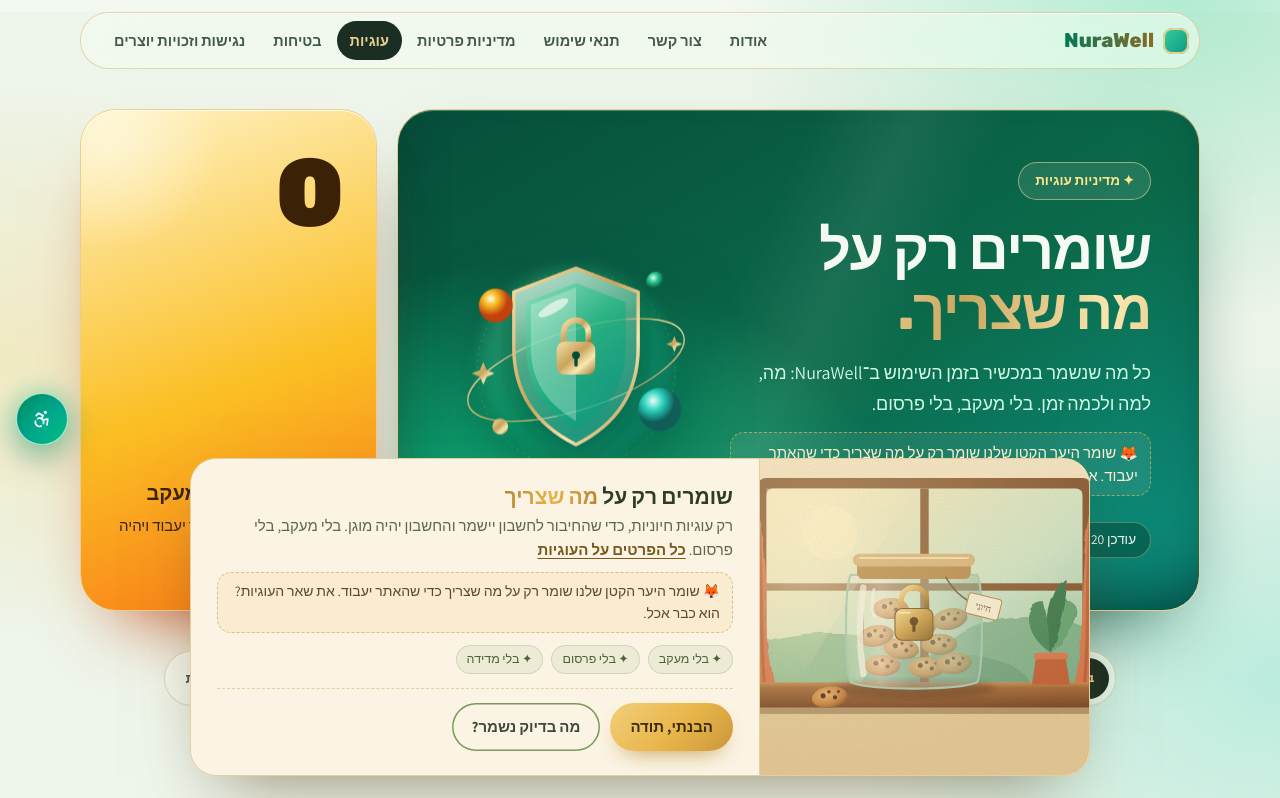
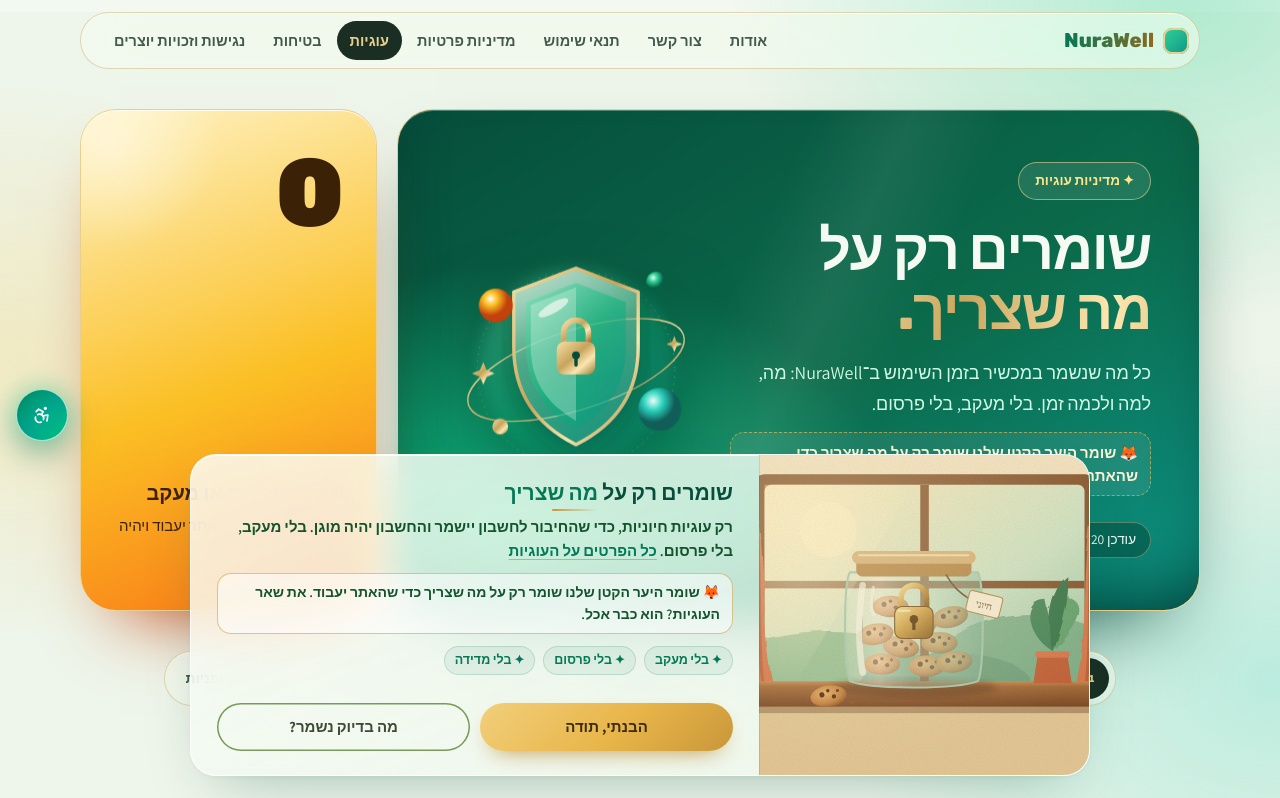
Before and after one commit to danielsbhaucc-dot/NuraWell, a Next.js app in the folder apps/web/: page /cookies in a window 1280 px wide. Shown: the top 798 px of the page. Built offline with nearby package versions, Linux system fonts and the light colour scheme.

Commit message:
style(cookies): frosted cream-green glass, brand-emerald hairlines, gold only as accents (#229)
Co-authored-by: Grok Bot <bot@nurawell.ai>

```diff
--- a/apps/web/components/legal/cookies/cookie-notice.css
+++ b/apps/web/components/legal/cookies/cookie-notice.css
@@ -1,58 +1,64 @@
-.cn-root,.cn-wink,.cn-inline{--cn-bg:#f6f0e2;--cn-cream:#fbf4e4;--cn-fg:#3d4a35;--cn-mut:#5f6650;--cn-line:#e2cf9f;--cn-gold:#c9973a;--cn-gl:#e8b54a;--cn-olive:#7a9a5c;--cn-forest:#2f3d26;font-family:var(--font-assistant),var(--font-heebo),system-ui,sans-serif;color:var(--cn-fg);text-align:right}
+.cn-root,.cn-wink,.cn-inline{--cn-bg:rgba(245,250,242,.78);--cn-solid:#f5faf2;--cn-fg:#064e3b;--cn-mut:#14532d;--cn-em:#047857;--cn-hair:rgba(4,120,87,.16);--cn-gold:#c9973a;--cn-fg2:#3d4a35;--cn-olive:#7a9a5c;font-family:var(--font-assistant),var(--font-heebo),system-ui,sans-serif;color:var(--cn-fg);text-align:right}
 .cn-root *{box-sizing:border-box}
-.cn-h{font-family:var(--font-rubik),var(--font-heebo),sans-serif;font-weight:800;font-size:21px;line-height:1.3;color:var(--cn-forest);margin:0 0 4px}
-.cn-gold{background:linear-gradient(90deg,#b8862e,#e8b54a,#b8862e);-webkit-background-clip:text;background-clip:text;color:transparent}
-.cn-p{font-size:15px;line-height:1.6;color:var(--cn-mut);margin:0}
-.cn-p a,.cn-more{color:#7a5a1c;font-weight:700;text-decoration:underline;text-underline-offset:3px}
-.cn-wink{margin:10px 0 0;padding:8px 12px;border-radius:14px;background:#e8b54a1f;border:1px dashed #c9973a88;font-size:14px;line-height:1.55;color:#5a4a2a}
+.cn-glass,.cn-banner,.cn-pn{background:linear-gradient(160deg,rgba(250,253,248,.86),rgba(236,246,236,.74));-webkit-backdrop-filter:blur(22px) saturate(1.6);backdrop-filter:blur(22px) saturate(1.6);border:1px solid rgba(255,255,255,.75);box-shadow:inset 0 1px 0 rgba(255,255,255,.9),0 24px 60px -28px rgba(6,78,59,.38),0 2px 8px -4px rgba(6,78,59,.12)}
+.cn-h{font-family:var(--font-rubik),var(--font-heebo),sans-serif;font-weight:800;font-size:21px;line-height:1.3;color:var(--cn-fg);margin:0 0 4px}
+.cn-gold{color:var(--cn-em)}
+.cn-gold:after{content:'';display:block;height:2px;width:46px;margin-top:3px;border-radius:2px;background:linear-gradient(90deg,var(--cn-gold),transparent)}
+.cn-h .cn-gold{display:inline-block}
+.cn-p{font-size:15px;line-height:1.6;color:var(--cn-mut);font-weight:600;margin:0}
+.cn-p a,.cn-more{color:var(--cn-em);font-weight:800;text-decoration:underline;text-decoration-color:rgba(201,151,58,.7);text-underline-offset:3px}
+.cn-wink{margin:10px 0 0;padding:8px 12px;border-radius:14px;background:rgba(255,255,255,.55);border:1px solid rgba(201,151,58,.55);font-size:14px;line-height:1.55;color:var(--cn-mut);font-weight:600}
 .cn-art{background:url(/cookie-jar.svg) center/cover no-repeat}
-.cn-banner{position:fixed;z-index:60;inset:auto 12px 12px;max-width:900px;margin:0 auto;background:var(--cn-cream);border:1.5px solid var(--cn-line);border-radius:26px;overflow:hidden;box-shadow:0 30px 70px -30px #5a4420aa;animation:cn-up .45s cubic-bezier(.2,.8,.2,1)}
-.cn-banner .cn-art{height:168px;border-bottom:1.5px solid var(--cn-line)}
+.cn-banner{position:fixed;z-index:60;inset:auto 12px 12px;max-width:900px;margin:0 auto;border-radius:26px;overflow:hidden;animation:cn-up .45s cubic-bezier(.2,.8,.2,1)}
+.cn-banner .cn-art{height:168px;border-bottom:1px solid var(--cn-hair)}
 .cn-bwrap{padding:18px 20px}
 .cn-chips{display:none;gap:8px;flex-wrap:wrap;margin-top:12px}
-.cn-chips span{font-size:12.5px;padding:4px 10px;border-radius:99px;background:#7a9a5c1a;color:#4d6338;border:1px solid #7a9a5c40}
+.cn-chips span{font-size:12.5px;font-weight:700;padding:4px 10px;border-radius:99px;background:rgba(4,120,87,.07);color:var(--cn-em);border:1px solid var(--cn-hair)}
+.cn-btns{display:flex;gap:10px;margin-top:14px;padding-top:14px;border-top:1px solid var(--cn-hair)}
+.cn-btn:focus-visible,.cn-x:focus-visible,.cn-cat summary:focus-visible,.cn-more:focus-visible{outline:3px solid var(--cn-em);outline-offset:2px}
+@media(min-width:760px){.cn-banner{display:flex;bottom:24px}.cn-banner .cn-art{flex:0 0 330px;height:auto;min-height:220px;border-bottom:0;border-inline-end:1px solid var(--cn-hair)}.cn-bwrap{flex:1;padding:24px 26px}.cn-chips{display:flex}.cn-btns .cn-btn{flex:0 0 auto}}
+.cn-ov{position:fixed;inset:0;z-index:70;background:rgba(6,40,30,.32);-webkit-backdrop-filter:blur(4px);backdrop-filter:blur(4px);display:flex;align-items:flex-end;justify-content:center;animation:cn-fade .2s}
+.cn-pn{width:100%;max-width:680px;max-height:92vh;display:flex;flex-direction:column;border-radius:28px 28px 0 0;overflow:hidden;animation:cn-up .35s cubic-bezier(.2,.8,.2,1)}
+.cn-pn:focus{outline:none}
+@media(min-width:760px){.cn-ov{align-items:center}.cn-pn{border-radius:30px;max-height:86vh}}
+.cn-ph{position:relative;display:flex;gap:14px;align-items:center;padding:16px 18px;border-bottom:1px solid var(--cn-hair);background:rgba(255,255,255,.35)}
+.cn-art.sm{flex:0 0 76px;height:76px;border-radius:18px;border:1px solid rgba(255,255,255,.8);box-shadow:0 6px 16px -10px rgba(6,78,59,.4)}
+.cn-pht{flex:1;padding-inline-end:34px}
+.cn-x{position:absolute;top:12px;left:12px;width:40px;height:40px;border-radius:50%;border:1px solid rgba(255,255,255,.8);background:rgba(255,255,255,.6);color:var(--cn-fg);box-shadow:0 2px 8px -4px rgba(6,78,59,.3);font-size:16px;cursor:pointer}
+.cn-pbody{overflow:auto;padding:4px 16px 16px;overscroll-behavior:contain}
+.cn-cats{display:grid;gap:10px;margin-top:12px}
+.cn-cat{border-radius:20px;background:rgba(255,255,255,.6);border:1px solid rgba(255,255,255,.85);box-shadow:inset 0 0 0 1px var(--cn-hair),0 10px 24px -20px rgba(6,78,59,.45);overflow:hidden}
+.cn-cat summary{list-style:none;display:flex;gap:12px;align-items:center;padding:14px;cursor:pointer}
+.cn-cat summary::-webkit-details-marker{display:none}
+.cn-stripe{flex:0 0 10px;width:10px;height:10px;border-radius:50%;background:var(--cn-em);box-shadow:0 0 0 3px rgba(4,120,87,.14)}
+.cn-cat.is-off .cn-stripe{background:#9ca3af;box-shadow:0 0 0 3px rgba(156,163,175,.18)}
+.cn-ct{flex:1;display:grid;gap:2px}
+.cn-ct strong{font-family:var(--font-rubik),sans-serif;font-size:16px;color:var(--cn-fg);display:flex;gap:8px;align-items:center;flex-wrap:wrap}
+.cn-ct small{font-size:14px;color:var(--cn-mut);font-weight:600;line-height:1.5}
+.cn-tag{font-style:normal;font-size:12px;font-weight:800;padding:2px 9px;border-radius:99px;background:rgba(4,120,87,.09);color:var(--cn-em);border:1px solid rgba(201,151,58,.45)}
+.cn-cat.is-off .cn-tag{background:rgba(107,114,128,.1);color:#4b5563;border-color:rgba(107,114,128,.25)}
+.cn-tg{flex:0 0 52px;height:30px;border-radius:99px;position:relative;background:linear-gradient(135deg,#059669,#047857);box-shadow:inset 0 0 0 1px rgba(255,255,255,.4);color:#047857}
+.cn-tg:after{content:'';position:absolute;top:4px;left:4px;width:22px;height:22px;border-radius:50%;background:#fff;box-shadow:0 1px 3px rgba(0,0,0,.2)}
+.cn-tg .cn-lk{position:absolute;left:8px;top:8px;width:14px;height:14px;z-index:1;color:var(--cn-gold)}
+.cn-tg.off{background:#d1d5db;box-shadow:inset 0 0 0 1px rgba(0,0,0,.06)}.cn-tg.off:after{left:auto;right:4px}
+.cn-items{list-style:none;margin:0;padding:0 14px 8px 14px}
+.cn-items li{display:grid;gap:2px;padding:10px 0;border-top:1px solid var(--cn-hair);font-size:14.5px;line-height:1.5;color:var(--cn-mut);font-weight:600}
+.cn-items b{color:var(--cn-fg);font-weight:800}
+.cn-items small{color:#166534;font-size:13px;font-weight:600}
+.cn-items code{font-family:ui-monospace,monospace;font-size:12.5px;background:rgba(4,120,87,.07);color:var(--cn-fg);padding:1px 6px;border-radius:6px}
+.cn-ft{display:flex;gap:12px;align-items:center;flex-wrap:wrap;padding:12px 16px calc(16px + env(safe-area-inset-bottom));border-top:1px solid var(--cn-hair);background:rgba(255,255,255,.4)}
+.cn-more{margin-inline-start:auto;font-size:14.5px}
+.cn-inline{font-family:var(--font-assistant),sans-serif}
+@keyframes cn-up{from{transform:translateY(24px);opacity:0}}
+@keyframes cn-fade{from{opacity:0}}
+@media(prefers-reduced-motion:reduce){.cn-banner,.cn-pn,.cn-ov{animation:none}}
+@supports not ((backdrop-filter:blur(1px)) or (-webkit-backdrop-filter:blur(1px))){.cn-banner,.cn-pn{background:#f5faf2}}
 .cn-btns{display:flex;gap:10px;margin-top:14px;padding-top:14px;border-top:1px dashed var(--cn-line)}
 .cn-btn{font:inherit;font-weight:700;font-size:15px;min-height:48px;padding:0 20px;border-radius:99px;border:0;cursor:pointer;transition:transform .15s,box-shadow .15s}
 .cn-btn:focus-visible,.cn-x:focus-visible,.cn-cat summary:focus-visible,.cn-more:focus-visible{outline:3px solid #c9973a;outline-offset:2px}
 .cn-btn.p{background:linear-gradient(135deg,#f2cf7a,#e8b54a 55%,#c9973a);color:#3a2c0e;box-shadow:0 10px 24px -12px #b8862e}
 .cn-btn.p:hover{transform:translateY(-1px)}
-.cn-btn.g{background:transparent;color:var(--cn-fg);box-shadow:inset 0 0 0 1.5px var(--cn-olive)}
+.cn-btn.g{background:transparent;color:var(--cn-fg2);box-shadow:inset 0 0 0 1.5px var(--cn-olive)}
 .cn-btns .cn-btn{flex:1}
-@media(min-width:760px){.cn-banner{display:flex;bottom:24px}.cn-banner .cn-art{flex:0 0 330px;height:auto;min-height:220px;border-bottom:0;border-inline-end:1.5px solid var(--cn-line)}.cn-bwrap{flex:1;padding:24px 26px}.cn-chips{display:flex}.cn-btns .cn-btn{flex:0 0 auto}}
-.cn-ov{position:fixed;inset:0;z-index:70;background:rgba(61,52,30,.45);backdrop-filter:blur(3px);display:flex;align-items:flex-end;justify-content:center;animation:cn-fade .2s}
-.cn-pn{width:100%;max-width:680px;max-height:92vh;display:flex;flex-direction:column;background:var(--cn-bg);border:1.5px solid var(--cn-line);border-radius:28px 28px 0 0;box-shadow:0 -20px 60px -20px #3d341e;overflow:hidden;animation:cn-up .35s cubic-bezier(.2,.8,.2,1)}
-.cn-pn:focus{outline:none}
-@media(min-width:760px){.cn-ov{align-items:center}.cn-pn{border-radius:30px;max-height:86vh}}
-.cn-ph{position:relative;display:flex;gap:14px;align-items:center;padding:16px 18px;border-bottom:1.5px solid var(--cn-line);background:var(--cn-cream)}
-.cn-art.sm{flex:0 0 76px;height:76px;border-radius:18px;border:1.5px solid var(--cn-line)}
-.cn-pht{flex:1;padding-inline-end:34px}
-.cn-x{position:absolute;top:12px;left:12px;width:40px;height:40px;border-radius:50%;border:0;background:#fbf4e4e6;color:var(--cn-fg);box-shadow:inset 0 0 0 1px #c9b98f;font-size:16px;cursor:pointer}
-.cn-pbody{overflow:auto;padding:4px 16px 16px;overscroll-behavior:contain}
-.cn-cats{display:grid;gap:10px;margin-top:12px}
-.cn-cat{border-radius:20px;background:var(--cn-cream);border:1px solid var(--cn-line);box-shadow:0 12px 26px -22px #5a4420;overflow:hidden}
-.cn-cat summary{list-style:none;display:flex;gap:12px;align-items:center;padding:14px;cursor:pointer}
-.cn-cat summary::-webkit-details-marker{display:none}
-.cn-stripe{align-self:stretch;width:5px;border-radius:9px;background:linear-gradient(#e8b54a,#7a9a5c)}
-.cn-cat.is-off .cn-stripe{background:linear-gradient(#d6d3c4,#b8b4a2)}
-.cn-ct{flex:1;display:grid;gap:2px}
-.cn-ct strong{font-family:var(--font-rubik),sans-serif;font-size:16px;color:var(--cn-forest);display:flex;gap:8px;align-items:center;flex-wrap:wrap}
-.cn-ct small{font-size:14px;color:var(--cn-mut);line-height:1.5}
-.cn-tag{font-style:normal;font-size:12px;font-weight:700;padding:2px 9px;border-radius:99px;background:#e8b54a2e;color:#7a5a1c}
-.cn-cat.is-off .cn-tag{background:#d9d5c6;color:#5f5b4b}
-.cn-tg{flex:0 0 52px;height:30px;border-radius:99px;position:relative;background:linear-gradient(135deg,#8fae6c,#6b8b4e);box-shadow:inset 0 0 0 1.5px #e8b54a;color:#6b8b4e}
-.cn-tg:after{content:'';position:absolute;top:4px;left:4px;width:22px;height:22px;border-radius:50%;background:#fbf4e4}
-.cn-tg .cn-lk{position:absolute;left:8px;top:8px;width:14px;height:14px;z-index:1}
-.cn-tg.off{background:#d9d5c6;box-shadow:inset 0 0 0 1px #b8b4a2}.cn-tg.off:after{left:auto;right:4px}
-.cn-items{list-style:none;margin:0;padding:0 14px 8px 14px}
-.cn-items li{display:grid;gap:2px;padding:10px 0;border-top:1px dashed var(--cn-line);font-size:14.5px;line-height:1.5}
-.cn-items b{color:var(--cn-forest)}
-.cn-items small{color:#6b6a52;font-size:13px}
-.cn-items code{font-family:ui-monospace,monospace;font-size:12.5px;background:#7a9a5c14;padding:1px 6px;border-radius:6px}
-.cn-ft{display:flex;gap:12px;align-items:center;flex-wrap:wrap;padding:12px 16px calc(16px + env(safe-area-inset-bottom));border-top:1.5px solid var(--cn-line);background:var(--cn-cream)}
-.cn-more{margin-inline-start:auto;font-size:14.5px}
-.cn-inline{font-family:var(--font-assistant),sans-serif}
-@keyframes cn-up{from{transform:translateY(24px);opacity:0}}
-@keyframes cn-fade{from{opacity:0}}
-@media(prefers-reduced-motion:reduce){.cn-banner,.cn-pn,.cn-ov{animation:none}}
 html[data-cookie-banner=on] .a11y-widget-root{bottom:calc(var(--cn-banner-h,0px) + 24px + env(safe-area-inset-bottom,0px))!important;transition:bottom .3s}
 @media(min-width:760px){html[data-cookie-banner=on] .a11y-widget-root{bottom:calc(var(--cn-banner-h,0px) + 36px + env(safe-area-inset-bottom,0px))!important}}
```
